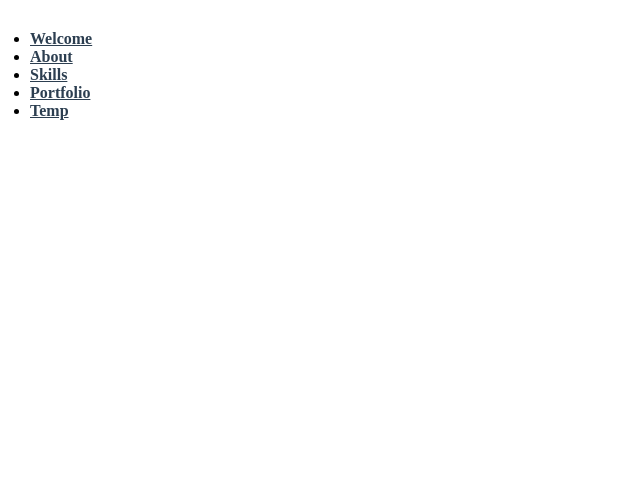
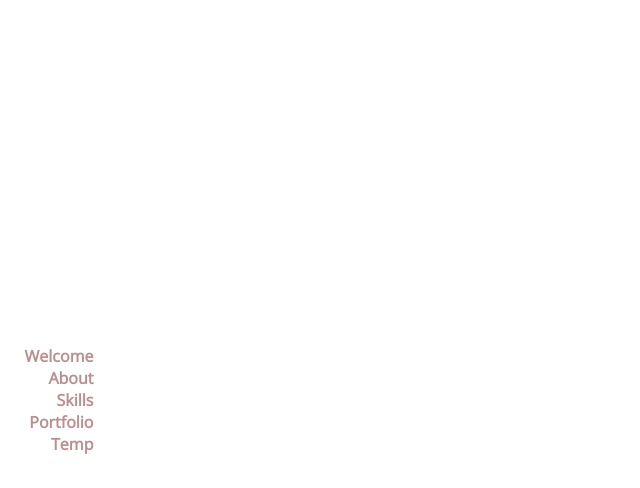
Before and after one commit to icobx/my-playground, a Vue app: page / in a window 1280 px wide. Shown: the top 488 px of the page, without its empty margins (0-640 px from the left). Built offline with nearby package versions, Linux system fonts and the light colour scheme.

Commit message:
new type, event listener fix

```diff
--- a/src/App.vue
+++ b/src/App.vue
@@ -18,38 +18,58 @@
 			</li>
 		</ul>
 	</div>
-	<router-view @navigate-after-scroll="onNavigateAfterScroll" />
+	<router-view @on-navigate-after-scroll="navigateAfterScroll" />
 </template>
 
 <script lang="ts">
 import { defineComponent } from 'vue'
 import router from './router'
 
+import SectionId from './types/SectionId'
+
 export default defineComponent({
 	methods: {
-		onNavigateAfterScroll: (section: string) => {
-			console.log(section)
+		navigateAfterScroll: (section: SectionId) => {
 			router.push({ name: 'Home', params: { id: section } })
 		},
-	},
-	beforeRouteUpdate(to, from, next) {
-		this.name = to.params.name
-
-		next()
 	},
 })
 </script>
 
 <style lang="scss">
 #nav {
+	// temp
+	z-index: 4000;
+
+	border-right: 2px solid white;
+	width: 120px;
+	height: 100vh;
 	padding: 30px;
+
+	position: fixed;
+
+	display: flex;
+	flex-direction: column;
+	justify-content: center;
+	align-items: center;
+	text-align: right;
+
+	ul {
+		list-style-type: none;
+	}
 
 	a {
 		font-weight: bold;
-		color: #2c3e50;
+		color: rosybrown;
+		text-decoration: none;
+		font-family: 'Open Sans', sans-serif;
+
+		// font-size: 2.5vh;
+		// line-height: 1.4;
+		// text-transform: uppercase;
 
 		&.router-link-exact-active {
-			color: #42b983;
+			color: red;
 		}
 	}
 }
--- a/src/assets/scss/_global.scss
+++ b/src/assets/scss/_global.scss
@@ -1,5 +1,5 @@
 @use "sass:math";
-// @import url('https://fonts.googleapis.com/css2?family=Open+Sans:wght@300&display=swap');
+@import url('https://fonts.googleapis.com/css2?family=Open+Sans:wght@300&display=swap');
 @import url(https://fonts.googleapis.com/css?family=Montserrat);
 
 
@@ -22,13 +22,6 @@ $slide-number: 4;
 
 html, body {
   overflow: hidden;
-}
-
-// TEMP
-// TODO: remove
-#nav {
-  position: relative;
-  z-index: 400000000;
 }
 
 .background {
--- /dev/null
+++ b/src/types/SectionId.ts
@@ -0,0 +1,3 @@
+type SectionId = 'welcome' | 'about' | 'skills' | 'portfolio'
+
+export default SectionId
--- a/src/views/Home.vue
+++ b/src/views/Home.vue
@@ -1,5 +1,4 @@
 <template>
-	<p>ID: {{ id }}</p>
 	<div class="parallax">
 		<welcome-section />
 		<about-section />
@@ -9,14 +8,16 @@
 </template>
 
 <script lang="ts">
-import { defineComponent, onMounted, onUpdated } from 'vue'
+import { defineComponent, onMounted, onUnmounted, onUpdated } from 'vue'
 import $ from 'jquery'
 import * as _ from 'underscore'
 
 import WelcomeSection from '../components/WelcomeSection.vue'
 import AboutSection from '../components/AboutSection.vue'
 import SkillsSection from '../components/SkillsSection.vue'
-import PortfolioSection from '../components/PortfolioSection.vue'
+import PortfolioSection from '@/components/PortfolioSection.vue'
+import SectionId from '@/types/SectionId'
+// import SectionId from '@/types/SectionId'
 
 export default defineComponent({
 	name: 'Home',
@@ -27,29 +28,32 @@ export default defineComponent({
 		PortfolioSection,
 	},
 	props: { id: String },
-	emits: ['navigateAfterScroll'],
+	emits: ['onNavigateAfterScroll'],
 	setup(props, { emit }) {
 		// ------------- VARIABLES ------------- //
 		let ticking = false
 		let currentSlideNumber = 0
 		let totalSlideNumber: number
-		// currentSlideNumber = $(`#${props.id}`).index()
-		// console.log('props.id top of setup(): ' + props.id)
-		// console.log('currentSlideNumber top of setup(): ' + currentSlideNumber)
+
 		const scrollSensitivitySetting = 30 // Increase/decrease this number to change sensitivity to trackpad gestures (up = less sensitive; down = more sensitive)
 		const slideDurationSetting = 600 // Amount of time for which slide is "locked"
 
 		onUpdated(() => {
 			// tu sa budu menit sekcie v ramci Home
-			console.log('in onUpdated: ' + props.id)
+			// console.log('in onUpdated: ' + props.id)
 
 			parallaxScrollTo(props?.id)
 		})
 
 		onMounted(() => {
 			totalSlideNumber = $('.background').length
+			// ------------- ADD EVENT LISTENER ------------- //
+			window.addEventListener('wheel', xx, false)
+			parallaxScrollTo(props?.id)
+		})
 
-			parallaxScrollTo(props?.id)
+		onUnmounted(() => {
+			window.removeEventListener('wheel', xx)
 		})
 
 		// ------------- DETERMINE DELTA/SCROLL DIRECTION ------------- //
@@ -72,18 +76,19 @@ export default defineComponent({
 			}
 		}
 
+		const xx = _.throttle(parallaxScroll, 60)
+
 		const parallaxScrollTo = (id: string | undefined): void => {
 			if (!id) return
 
 			let index = $(`#${id}`).index()
 
-			console.log('curentSlideNumber in parallaxScrollTo: ' + currentSlideNumber, 'index: ' + index)
+			// console.log('curentSlideNumber in parallaxScrollTo: ' + currentSlideNumber, 'index: ' + index)
 
 			while (currentSlideNumber != index) {
 				if (currentSlideNumber < index) nextItem()
 				else previousItem()
 			}
-			console.log('curentSlideNumber in parallaxScrollTo after while: ' + currentSlideNumber, 'index: ' + index)
 		}
 
 		// ------------- SET TIMEOUT TO TEMPORARILY "LOCK" SLIDES ------------- //
@@ -93,20 +98,20 @@ export default defineComponent({
 			}, slideDuration)
 		}
 
-		// ------------- ADD EVENT LISTENER ------------- //
-		window.addEventListener('wheel', _.throttle(parallaxScroll, 60), false)
-
 		// ------------- SLIDE MOTION ------------- //
 		const nextItem = (): void => {
 			if (currentSlideNumber === totalSlideNumber - 1) return
 
 			currentSlideNumber++
+
 			const previousSlide = $('.background').eq(currentSlideNumber - 1)
+			const slideId = ($('.background').eq(currentSlideNumber).attr('id')
+				? $('.background').eq(currentSlideNumber).attr('id')
+				: 'welcome') as SectionId
+
 			previousSlide.removeClass('up-scroll').addClass('down-scroll')
 
-			const slideId = $('.background').eq(currentSlideNumber).attr('id')
-
-			if (slideId) navigateAfterScroll(slideId)
+			if (slideId) onNavigateAfterScroll(slideId)
 		}
 
 		const previousItem = (): void => {
@@ -115,14 +120,14 @@ export default defineComponent({
 			currentSlideNumber--
 
 			const currentSlide = $('.background').eq(currentSlideNumber)
+			const slideId = (currentSlide.attr('id') ? currentSlide.attr('id') : 'welcome') as SectionId
 			currentSlide.removeClass('down-scroll').addClass('up-scroll')
-			const slideId = currentSlide.attr('id')
 
-			if (slideId) navigateAfterScroll(slideId)
+			if (slideId) onNavigateAfterScroll(slideId)
 		}
 
-		const navigateAfterScroll = (slideId: string) => {
-			emit('navigateAfterScroll', slideId)
+		const onNavigateAfterScroll = (sectionId: SectionId) => {
+			emit('onNavigateAfterScroll', sectionId)
 		}
 	},
 })
```
